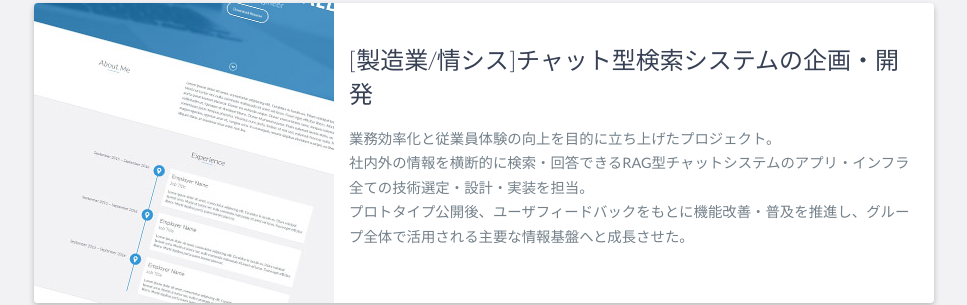
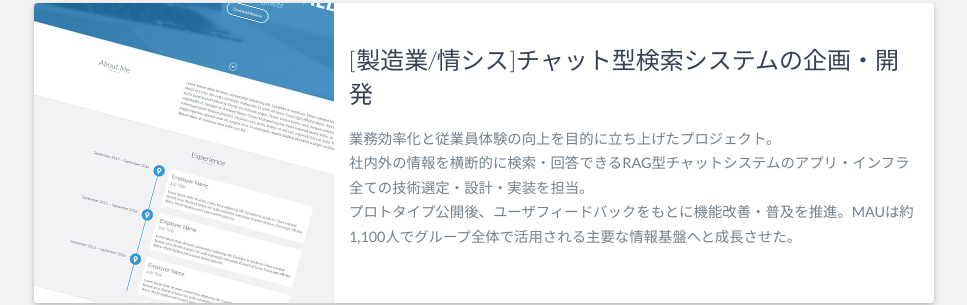
Before and after one commit to t4k4p1/t4k4p1.github.io, a website: page index.html in a window 1280 px wide. Shown: the part 3199-3504 px from the top of the page, without its empty margins (156-1123 px from the left). Drawn offline with nearby package versions, Linux system fonts and the light colour scheme.

Commit message:
主なプロジェクトの説明文更新

```diff
--- a/index.html
+++ b/index.html
@@ -182,7 +182,7 @@
                         <p>
                             業務効率化と従業員体験の向上を目的に立ち上げたプロジェクト。<br>
                             社内外の情報を横断的に検索・回答できるRAG型チャットシステムのアプリ・インフラ全ての技術選定・設計・実装を担当。<br>
-                            プロトタイプ公開後、ユーザフィードバックをもとに機能改善・普及を推進し、グループ全体で活用される主要な情報基盤へと成長させた。
+                            プロトタイプ公開後、ユーザフィードバックをもとに機能改善・普及を推進。MAUは約1,100人でグループ全体で活用される主要な情報基盤へと成長させた。<br>
                         </p>
                     </div>
                     <!-- End .project-info -->
```
